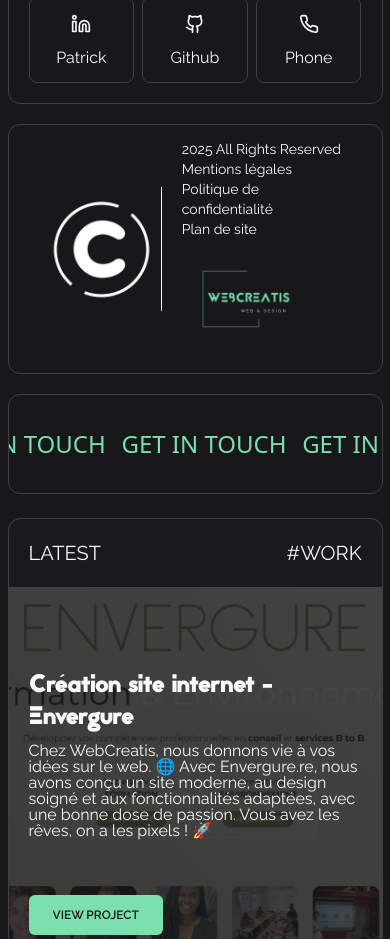
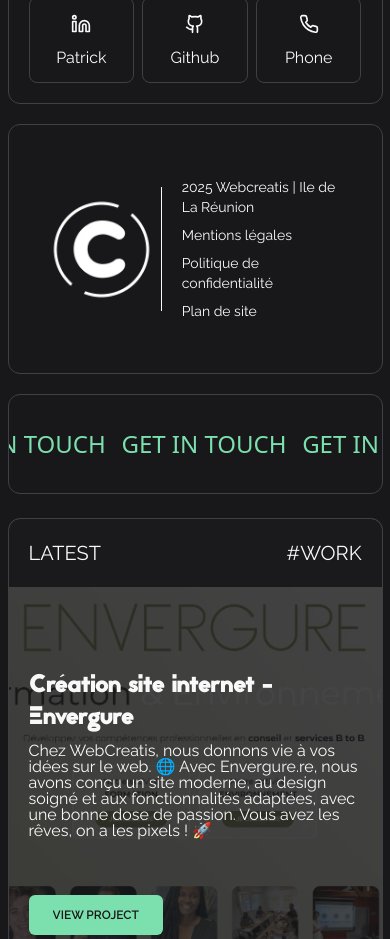
Before and after one commit to webcreatis/WC, a Next.js app: page /error-404 in a window 390 px wide. Shown: the part 1320-2259 px from the top of the page. Built offline with nearby package versions, Linux system fonts and the light colour scheme.

Commit message:
WEBCREATIS > Fix warning console for marquee logo pics

```diff
--- a/app/components/Footer.tsx
+++ b/app/components/Footer.tsx
@@ -4,7 +4,6 @@ import { AtSign, Github, Instagram, Linkedin, Phone } from "lucide-react";
 import Image from "next/image";
 import Link from "next/link";
 import copyrightIcon from "../assets/images/icon-copyrights.webp";
-import webcreatisLogo from "../assets/images/logo-transparent-webcreatis-reunion.webp";
 import Button from "../ui/Button";
 import CardFooter from "../ui/CardFooter";
 import Meteo from "../ui/Meteo";
@@ -66,9 +65,9 @@ export default function Footer() {
                   placeholder="blur"
                 />
               </div>
-              <div className="w-1/2 flex flex-col justify-center items-center xs:items-start xs:pl-5">
+              <div className="w-1/2 flex flex-col justify-center items-center xs:items-start xs:pl-5 gap-2">
                 <span className="text-white font-raleway text-sm laptop:text-base">
-                  {currentYear} All Rights Reserved
+                  {currentYear} Webcreatis | Ile de La Réunion
                 </span>
                 <Link
                   href="/mentions-legales"
@@ -91,7 +90,7 @@ export default function Footer() {
                 >
                   Plan de site
                 </Link>
-                <div className="flex justify-center items-center">
+                {/* <div className="flex justify-center items-center">
                   <Link
                     href="/"
                     className="text-white buttonAction"
@@ -106,7 +105,7 @@ export default function Footer() {
                       placeholder="blur"
                     />
                   </Link>
-                </div>
+                </div> */}
               </div>
             </div>
             <div className="flex w-full place-items-center h-[100px] border-solid border-[1px] border-[#3f3f46] rounded-xl mt-5">
--- a/app/components/MarqueePartners.tsx
+++ b/app/components/MarqueePartners.tsx
@@ -127,13 +127,15 @@ const PartnersCard = ({ img, link, enterprise, bg }: propsCardType) => {
           data-link="link"
           href={link}
           aria-label={`Visitez le site de ${enterprise}`}
-          className="buttonAction"
+          className="buttonAction relative"
         >
           <Image
             src={img}
             alt={`logo`}
-            className="w-full h-auto p-5 object-contain tablet:bottom-3 tablet:right-4 tablet:flex"
-            fill
+            className="p-10 object-contain"
+            sizes="(max-width: 768px) 100vw, (max-width: 1200px) 50vw, 33vw"
+            width={200}
+            height={100}
           />
         </Link>
       </CardContent>
--- a/app/ui/CardWork.tsx
+++ b/app/ui/CardWork.tsx
@@ -88,9 +88,8 @@ export default function CardWork({
             <Image
               src={pics}
               alt={`image du site ${title}`}
-              className="rounded-xl transition ease-out group-hover:scale-110 group-hover:animate-scalePics"
+              className="h-auto rounded-xl transition ease-out group-hover:scale-110 group-hover:animate-scalePics"
               width={450}
-              height={450}
             />
           </div>
         </li>
```
